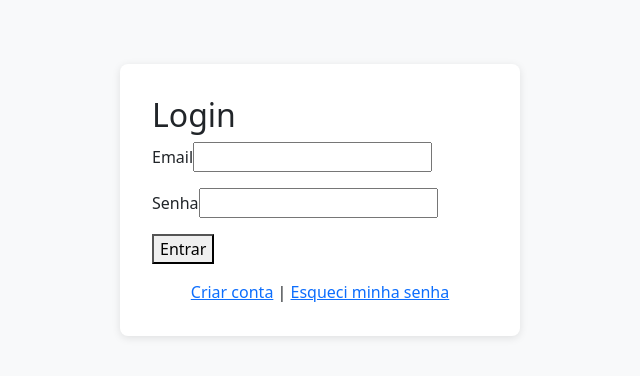
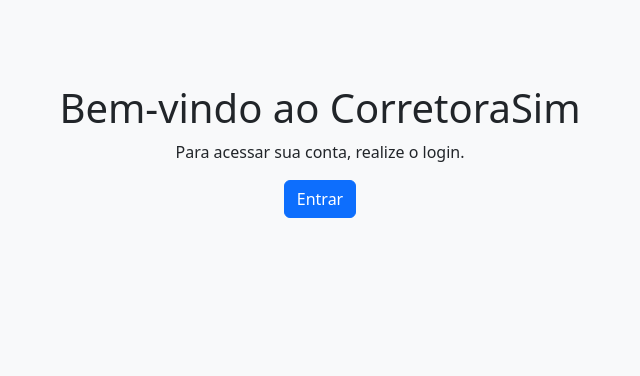
Before and after one commit to davilimabr/vue-simulador-corretora-de-valores, a Vue app: page / in a window 1280 px wide. Before the commit this address led to /#/login. Shown: the top 376 px of the page, without its empty margins (320-960 px from the left). Built offline with nearby package versions, Linux system fonts and the light colour scheme.

Commit message:
feat: add public landing page

```diff
--- a/src/router/index.js
+++ b/src/router/index.js
@@ -5,9 +5,11 @@ import ForgotPasswordView from '../views/auth/ForgotPasswordView.vue';
 import ResetPasswordView from '../views/auth/ResetPasswordView.vue';
 import ChangePasswordView from '../views/auth/ChangePasswordView.vue';
 import HomeView from '../views/HomeView.vue';
+import LandingView from '../views/LandingView.vue';
 
 const routes = [
-  { path: '/', component: HomeView, meta: { requiresAuth: true } },
+  { path: '/', component: LandingView },
+  { path: '/app', component: HomeView, meta: { requiresAuth: true } },
   { path: '/login', component: LoginView },
   { path: '/register', component: RegisterView },
   { path: '/forgot-password', component: ForgotPasswordView },
--- /dev/null
+++ b/src/views/LandingView.vue
@@ -0,0 +1,21 @@
+<template>
+  <div class="landing">
+    <h1>Bem-vindo ao CorretoraSim</h1>
+    <p>Para acessar sua conta, realize o login.</p>
+    <router-link class="btn btn-primary" to="/login">Entrar</router-link>
+  </div>
+</template>
+
+<script>
+export default {
+  name: 'LandingView',
+};
+</script>
+
+<style scoped>
+.landing {
+  max-width: 600px;
+  margin: 60px auto;
+  text-align: center;
+}
+</style>
--- a/src/views/auth/ChangePasswordView.vue
+++ b/src/views/auth/ChangePasswordView.vue
@@ -15,7 +15,7 @@
       <p class="success" v-if="success">{{ success }}</p>
     </form>
     <div class="auth-links">
-      <router-link to="/">Voltar</router-link>
+      <router-link to="/app">Voltar</router-link>
     </div>
   </div>
 </template>
@@ -37,7 +37,7 @@ const change = async () => {
   try {
     await authService.changePassword(senhaAtual.value, novaSenha.value);
     success.value = 'Senha alterada com sucesso!';
-    setTimeout(() => router.push('/'), 1500);
+    setTimeout(() => router.push('/app'), 1500);
   } catch (err) {
     error.value = err?.error || 'Erro ao trocar senha.';
   }
--- a/src/views/auth/LoginView.vue
+++ b/src/views/auth/LoginView.vue
@@ -34,7 +34,7 @@ const login = async () => {
   error.value = '';
   try {
     await authService.login(email.value, senha.value);
-    router.push('/');
+    router.push('/app');
   } catch (err) {
     error.value = err?.error || 'Erro ao fazer login.';
   }
```
